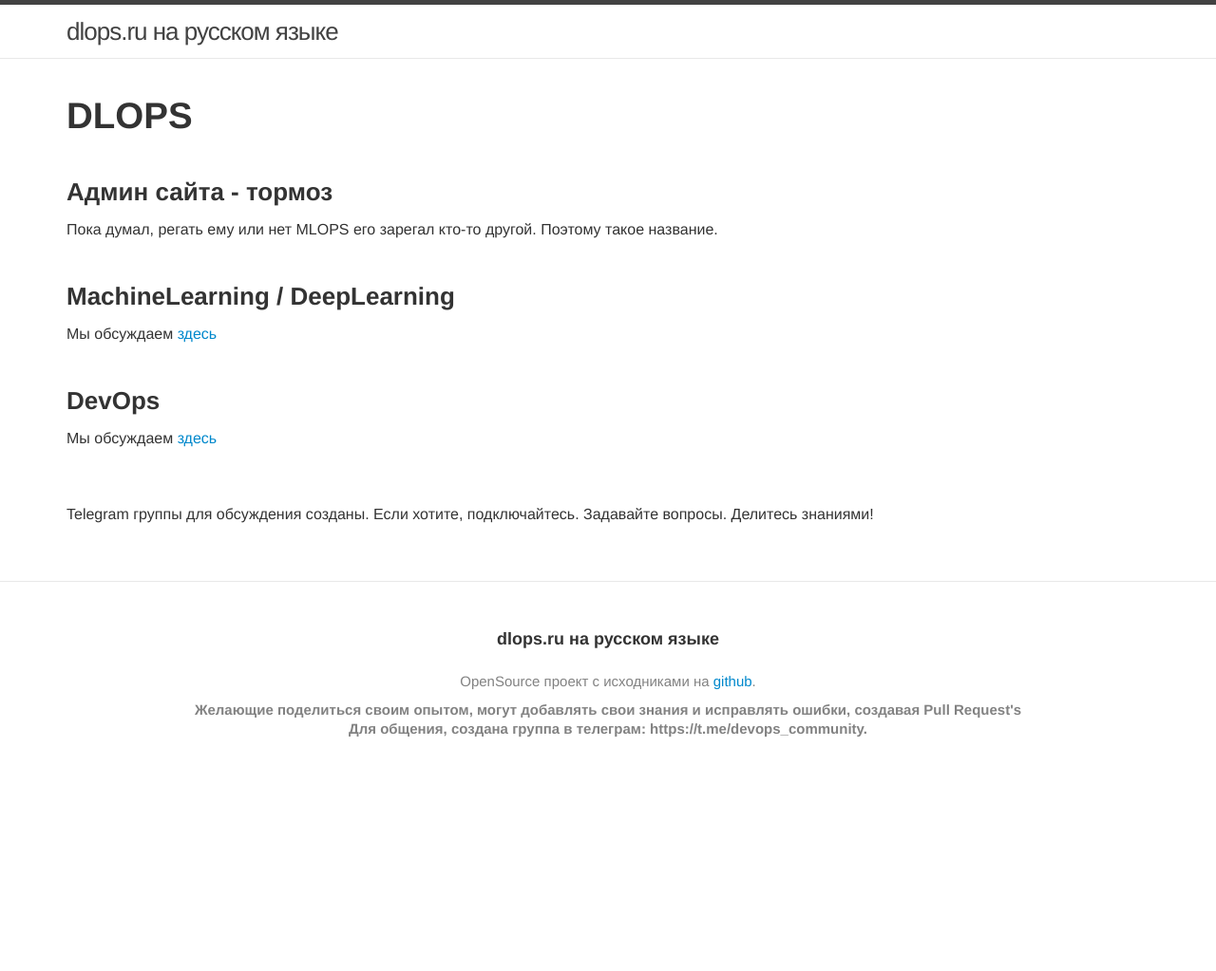
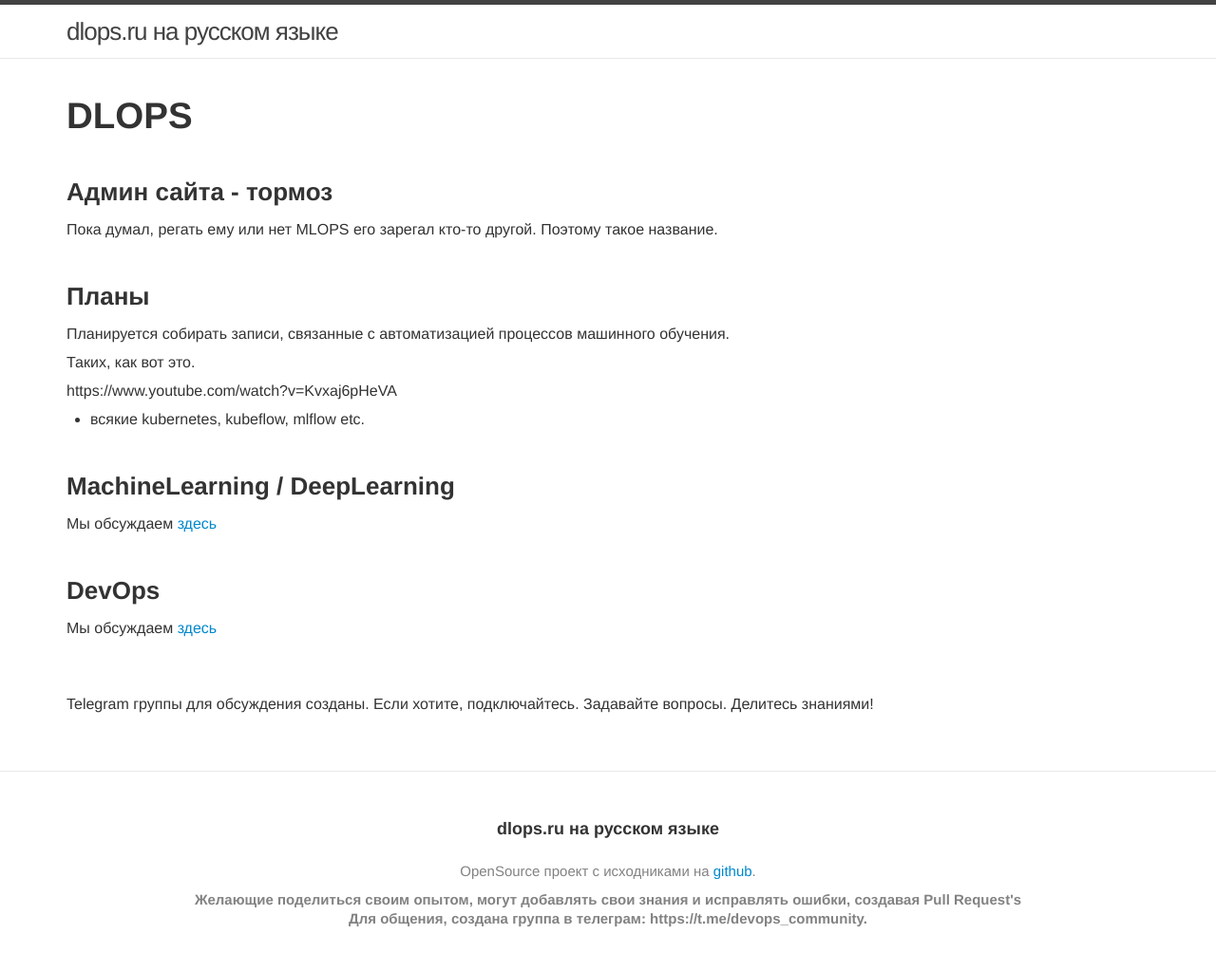
Before and after one commit to webmakaka/docs.mlops.ru, a Jekyll site: the page built from website/00-index.md, in a window 1280 px wide. Shown: the whole page at 95% size. Built offline with Jekyll 4.4.1, drawn with Linux system fonts in a browser that asks for light colours; before the commit the page ends 900 px from its top, so only the background shows below that.

Commit message:
Update 00-index.md

```diff
--- a/website/00-index.md
+++ b/website/00-index.md
@@ -13,6 +13,19 @@ permalink: /
 Пока думал, регать ему или нет MLOPS его зарегал кто-то другой.
 Поэтому такое название.
 
+
+
+<br/>
+
+### Планы
+
+Планируется собирать записи, связанные с автоматизацией процессов машинного обучения.
+
+Таких, как вот это.
+
+https://www.youtube.com/watch?v=Kvxaj6pHeVA
+
++ всякие kubernetes, kubeflow, mlflow etc.
 
 <br/>
 
```
